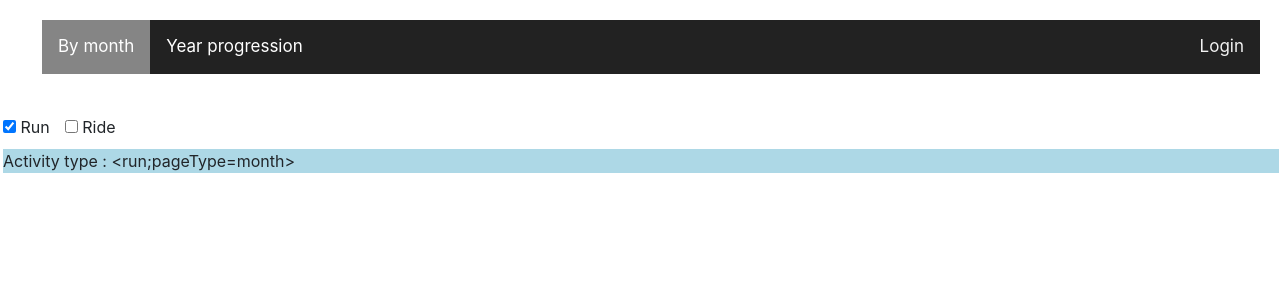
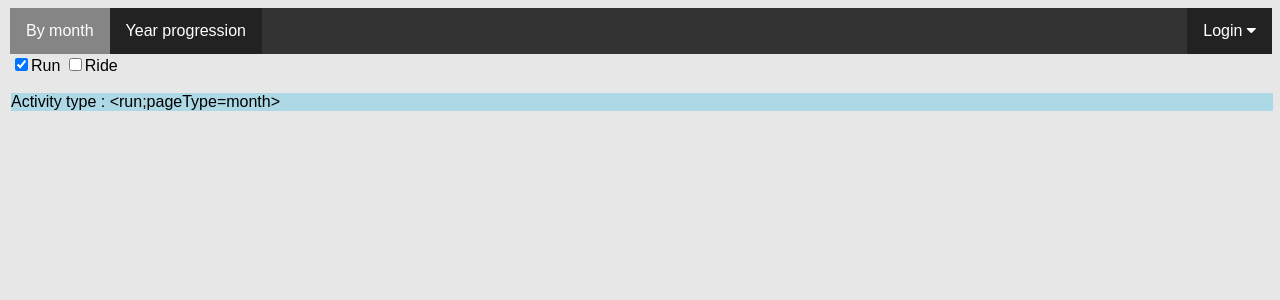
Before and after one commit to gviclin/python_repo, a Django app: page / in a window 1280 px wide. Shown: the top 300 px of the page. Run offline with Django 3.2, Linux system fonts and the light colour scheme; some libraries are stand-ins or nearby versions.

Commit message:
working commit

```diff
--- a/myProject/stravaApp/static/css/strava.css
+++ b/myProject/stravaApp/static/css/strava.css
@@ -1,38 +1,94 @@
+label {
+  display: inline-block;
+}
+.navbar {
+  overflow: hidden;
+  background-color: #333;
+}
+
+.navbar a {
+  float: left;
+  font-size: 16px;
+  color: white;
+  text-align: center;
+  padding: 14px 16px;
+  text-decoration: none;
+}
+
+.dropdown {
+  float: left;
+  overflow: hidden;
+}
+
+.dropdown .dropbtn {
+  font-size: 16px;
+  border: none;
+  outline: none;
+  color: white;
+  padding: 14px 16px;
+  background-color: inherit;
+  font-family: inherit;
+  margin: 0;
+}
+
+.navbar a:hover, .dropdown:hover .dropbtn {
+  background-color: red;
+}
+
+.dropdown-content {
+  display: none;
+  position: absolute;
+  background-color: #f9f9f9;
+  min-width: 160px;
+  box-shadow: 0px 8px 16px 0px rgba(0,0,0,0.2);
+  z-index: 1;
+}
+
+.dropdown-content a {
+  float: none;
+  color: black;
+  padding: 12px 16px;
+  text-decoration: none;
+  display: block;
+  text-align: left;
+}
+
+.dropdown-content a:hover {
+  background-color: #ddd;
+}
+
+.dropdown:hover .dropdown-content {
+  display: block;
+}
+
 section {
-  /* position is static by default */
-	/*margin: 35px;*/
+	//margin: 35px;
 	width: auto;
 	height: auto;
 	float: left;
 	padding: 1px;
 	width: 100%;
-	/*background-color: #21f1f1;*/
+	//background-color: #21f1f1;
 }
 
 .log {
 	background-color: lightblue;
 }
 .listCheck {
-	/*background-color: blue;*/
+	//background-color: blue;
 }
 
 .cb {
+	display: inline-block;
 	float: left;
 	height: auto;
 	width: auto;
-	/*background-color: lightblue;*/
+	//background-color: lightblue;
 }
 
-.page-header {
-    /*background-color: #FFFFFF;*/
-	color: white;
-    margin-top: 0;
-    padding: 20px 20px 20px 40px;
-	text-decoration: none;
-}
 
 .content {
-	/*float: bottom;*/
+	//float: bottom;
 	width: auto;
 	height: auto;
 	margin-left: auto;
@@ -79,7 +135,7 @@ th {
     margin-top: 0;
     padding: 20px 20px 20px 40px;
 }
-
+/*
 .button {
   background-color: #5C4F60;
   border: none;
@@ -91,36 +147,4 @@ th {
   font-size: 16px;
   margin: 4px 2px;
   cursor: pointer;
-}
-
-.topnav {
-  overflow: hidden;
-  background-color: #222;
-  margin-bottom: 20px;
-}
-
-.topnav a ,.topnav-right a{
-  float: left;
-  color: #f2f2f2;
-  text-align: center;
-  padding: 14px 16px;
-  text-decoration: none;
-  font-size: 17px;
-}
-
-.topnav a:hover {
-  background-color: #ddd;
-  color: black;
-}
-
-.topnav a.active {
-  background-color: #858585;
-
-}
-
-.topnav a:visited {color: #1B3E70;}
-
-.topnav-right {
-  float: right;
-  color: #f2f2f2;
-}
+}*/
--- a/myProject/stravaApp/templates/baseStrava.html
+++ b/myProject/stravaApp/templates/baseStrava.html
@@ -9,46 +9,46 @@
 	    <title>Statistics</title>
 		<meta name="viewport" content="width=device-width, initial-scale=1.0">
 
-        <link href='//fonts.googleapis.com/css?family=Lobster&subset=latin,latin-ext' rel='stylesheet' type='text/css'>
-
+		<link href='//fonts.googleapis.com/css?family=Lobster&subset=latin,latin-ext' rel='stylesheet' type='text/css'>
 
 
         <!--link rel="stylesheet" href="//maxcdn.bootstrapcdn.com/bootstrap/3.2.0/css/bootstrap.min.css"-->
-        <link rel="stylesheet" href="//maxcdn.bootstrapcdn.com/bootstrap/3.2.0/css/bootstrap-theme.min.css">
+        <!--link rel="stylesheet" href="//maxcdn.bootstrapcdn.com/bootstrap/3.2.0/css/bootstrap-theme.min.css"-->
+
+		<!--link rel="stylesheet" href="https://maxcdn.bootstrapcdn.com/bootstrap/4.0.0/css/bootstrap.min.css" integrity="sha384-Gn5384xqQ1aoWXA+058RXPxPg6fy4IWvTNh0E263XmFcJlSAwiGgFAW/dAiS6JXm" crossorigin="anonymous"-->
+		<script src="https://ajax.googleapis.com/ajax/libs/jquery/3.5.1/jquery.min.js"></script>
+		<script src="https://cdn.plot.ly/plotly-latest.min.js"></script>
+		<link rel="stylesheet" href="https://cdnjs.cloudflare.com/ajax/libs/font-awesome/4.7.0/css/font-awesome.min.css">
 		<link rel="stylesheet" href="{% static 'css/strava.css' %}">
-		<link rel="stylesheet" href="https://maxcdn.bootstrapcdn.com/bootstrap/4.0.0/css/bootstrap.min.css" integrity="sha384-Gn5384xqQ1aoWXA+058RXPxPg6fy4IWvTNh0E263XmFcJlSAwiGgFAW/dAiS6JXm" crossorigin="anonymous">
-		<script src="https://ajax.googleapis.com/ajax/libs/jquery/3.5.1/jquery.min.js"></script>
-
-		<script src="https://cdn.plot.ly/plotly-latest.min.js"></script>
     </head>
 	<body>
-		<div class="page-header">
-			<div class="topnav">
-				<a id="monthLink" class="menu_button">By month</a>
-				<a id="yearLink" class="menu_button">Year progression</a>
 
-			<div class="topnav-right">
-				<a id="loginLink" class="menu_button">Login</a>
-			</div></div>
+	<div class="navbar">
+	  <a id="monthLink">By month</a>
+	  <a id="yearLink">Year progression</a>
+	  <div class="dropdown" style="float:right;">
+		<button class="dropbtn" id="loginLink">Login
+		  <i class="fa fa-caret-down"></i>
+		</button>
+		<div class="dropdown-content">
+		  <a id="settingLink">Setting</a>
+		  <a id="logoutLink">Logout</a>
 		</div>
-			<!--h1><a href="/">Statistics</a></h1-->
+	  </div>
+	</div>
+
+	<!--h1><a href="/">Statistics</a></h1-->
 
 		<!-- checkbox list-->
 		<section>
-			<div class="cb">
-				<div class="row">
-					<div class="col">
-						<div class="listCheck">
-							<input class="listCheck-input" type="checkbox" value="Run" id="run">
-							<label class="listCheck-label" for="run">Run</label>
-						</div>
-					</div>
-					<div class="listCheck">
-						<input class="listCheck-input" type="checkbox" value="Ride" id="ride">
-						<label class="listCheck-label" for="ride">Ride</label>
-					</div>
-				</div>
-			</div>
+		<div class="typeClass">
+			<label  style="word-wrap:break-word">
+				<input id="run"  type="checkbox" value="Run" />Run
+			</label>
+			<label  style="word-wrap:break-word">
+				<input id="ride"  type="checkbox" value="Ride" />Ride
+			</label>
+		</div>
 		</section>
 
 		<section>
@@ -113,7 +113,18 @@
 		{% else %}
 		window.location.href = "http://www.strava.com/oauth/authorize?client_id=9402&response_type=code&redirect_uri=http://mypersonalstat.ddns.net/login/&approval_prompt=force&scope=read,activity:read_all";
 		{% endif %}
+	});
 
+	$("#settingLink").click(function(){
+		sessionStorage.setItem("pageType", "setting");
+		sendPostMessage(GetActivityType(), "setting");
+		updateMenu();
+	});
+
+	$("#logoutLink").click(function(){
+		sessionStorage.setItem("pageType", "logout");
+		sendPostMessage(GetActivityType(), "logout");
+		updateMenu();
 	});
 
 	$("#run").change(function(){
--- a/myProject/stravaApp/views.py
+++ b/myProject/stravaApp/views.py
@@ -60,6 +60,12 @@ def post_ajax(request):
 
 		if len(activityType)>0:
 			html = generateGraph(listType, objList)
+
+	elif statType=="setting":
+		html = "Settings"
+
+	elif statType=="logout":
+		html = "Logout"
 
 	response["data"] = html
 
```
